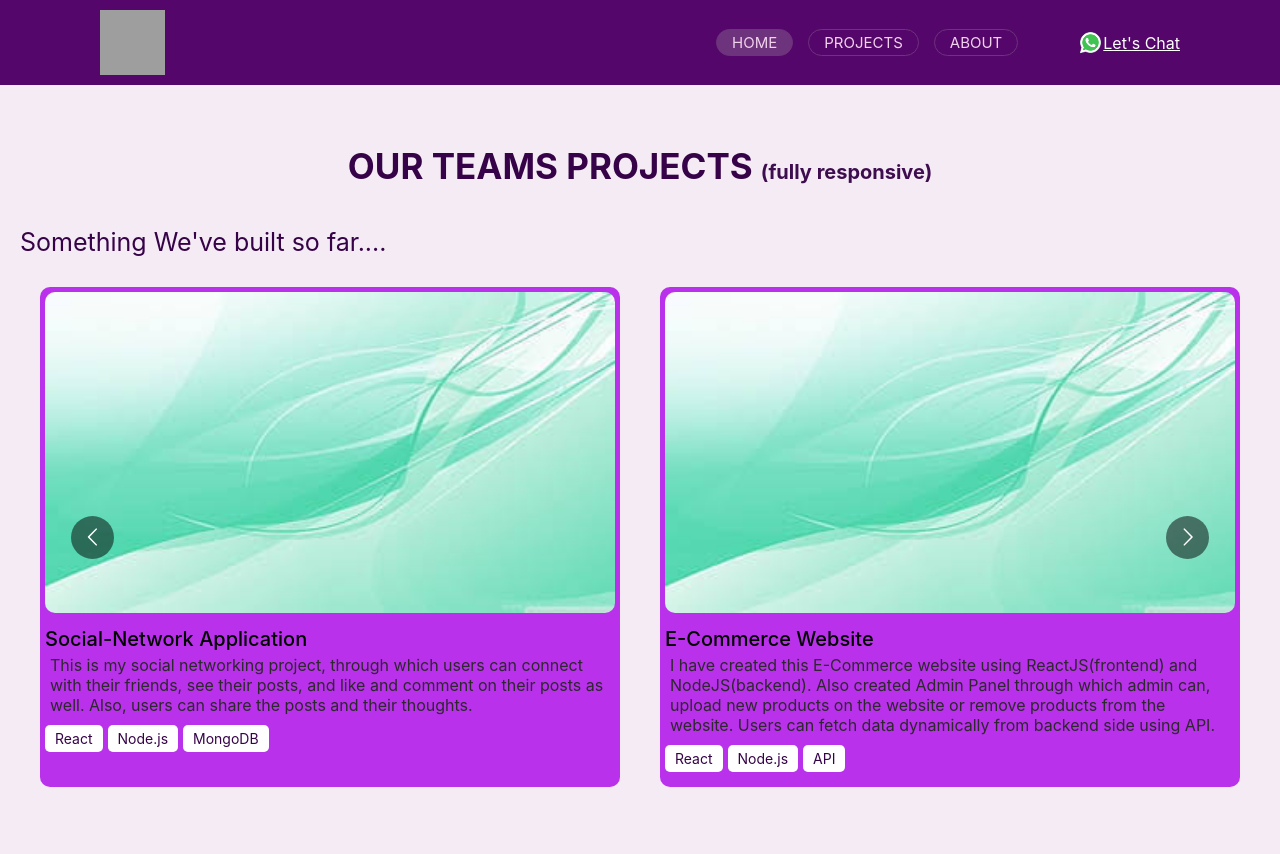
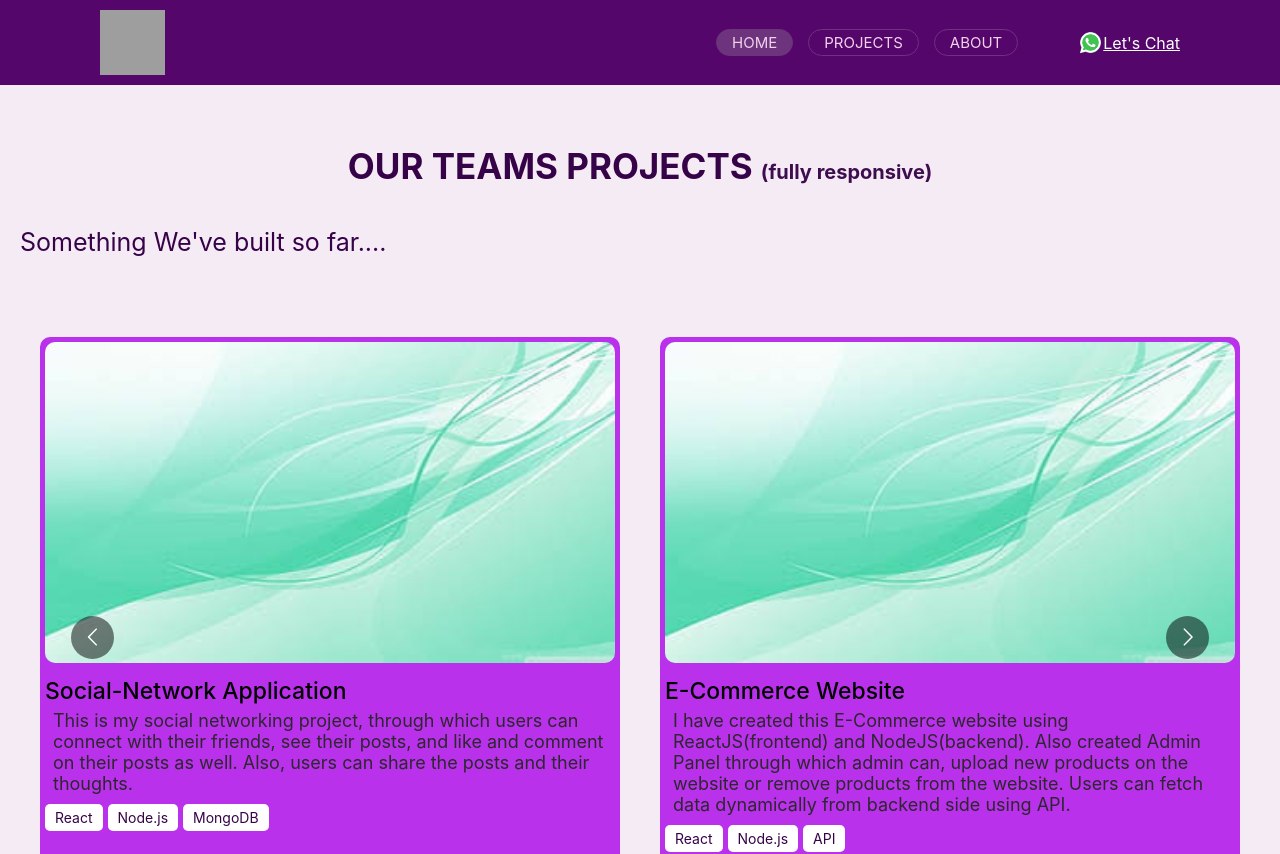
Before and after one commit to niraj142316/company-portfolio, a React (Create React App) app: page /project in a window 1280 px wide. Shown: the top 854 px of the page. Built offline with nearby package versions, Linux system fonts and the light colour scheme; grey boxes are pictures that could not be loaded.

Commit message:
Update projects.css

```diff
--- a/src/components/projects/projects.css
+++ b/src/components/projects/projects.css
@@ -1,7 +1,7 @@
 .project {
     background-color: rgb(245, 235, 244);
     padding: 20px;
-    padding-bottom: 80px;
+    margin-bottom: 120px;
   }
 
   .project-h2 {
@@ -19,6 +19,7 @@
   .project-p1 {
     color: #360348;
     font-size: 25px;
+    margin-bottom: 50px;
   }
 
   .project-card {
@@ -32,7 +33,7 @@
     background: linear-gradient(to left, #ba31ec 50%, rgb(245, 235, 244) 50%);
     background-size: 200% 100%;
     background-position: right bottom;
-    height: 500px;
+    height: 600px;
   }
 
   .project-card:hover {
@@ -50,22 +51,18 @@
   }
 
   .project-card-title{
-    height: 225px;
+    height: 295px;
   }
   .project-card-h4 {
-    font-size: 20px;
+    font-size: 23px;
     font-weight: 500;
-    margin-bottom: 4px;
+    margin-bottom: 5px;
   }
 
   .project-card-p2 {
     color: #2d272e;
-    font-size: 16px;
-    margin: 0px 5px;
-  }
-
-  .genome-p {
-    /* height: 168px; */
+    font-size: 18px;
+    margin: 0px 8px;
   }
 
   .project-card-skills {
@@ -161,10 +158,6 @@
     margin: 0px 5px;
   }
 
-  .genome-p {
-    /* height: 168px; */
-  }
-
   .project-card-skills {
     display: flex;
     flex-wrap: wrap;
@@ -173,46 +166,13 @@
   }
 
   .project-card-skill {
-    background-color: #fff;
     padding: 5px 10px;
     border-radius: 5px;
     font-size: 14px;
-    color: #360348;
-  }
-
-  .project-card-btn {
-    display: flex;
-    align-items: center;
-    justify-content: center;
-    width: 55%;
-    gap: 7px;
-    margin: auto;
-    margin-bottom: 0;
-    border: 1px solid rgb(243, 165, 243);
-    border-radius: 20px;
-    transition: all 0.2s ease-in;
-  }
-
-  .project-card-btn:hover {
-    border: 1px solid #f30ad8;
-    transform: scale(0.95);
-    cursor: pointer;
   }
 
   .project-card-img12 {
     width: 20px;
     height: 20px;
   }
-
-  .project-card-a {
-    margin-bottom: 4px;
-    color: #e2b7f2;
-    text-decoration: none;
-    font-size: 18px;
-    font-weight: 400;
-    &:hover{
-      color: #f30ad8;
-
-    }
-  }
 }
```
